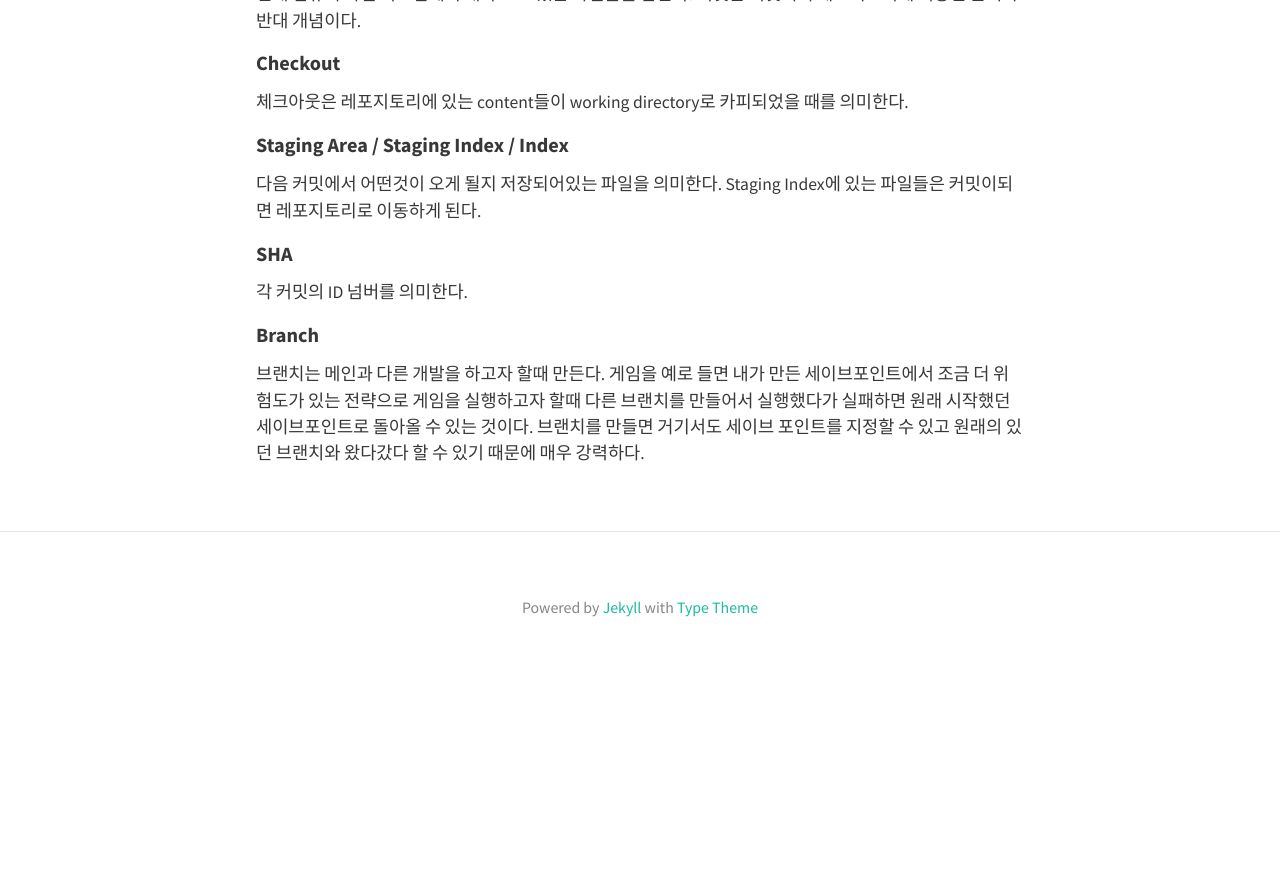
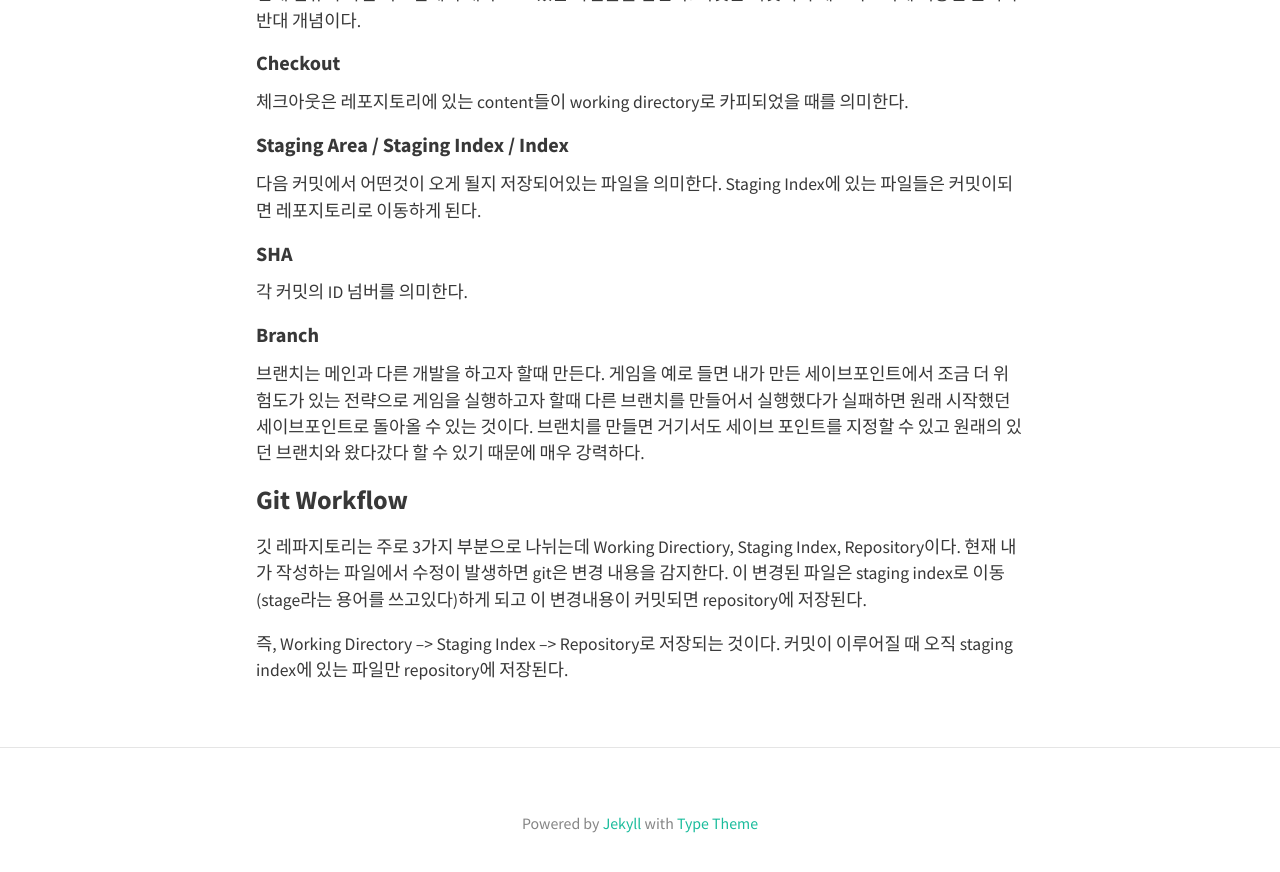
Before and after one commit to HyunlangBan/hyunlangban.github.io, a Jekyll site: the page built from _posts/2019-12-20-git-study-1.md, in a window 1280 px wide and 900 px high, scrolled down 1663 px. Shown: the top 872 px of the window. Built offline with Jekyll 4.4.1, drawn with Linux system fonts in a browser that asks for light colours; nearby versions of some CDN libraries; before the commit the page ends 2346 px from its top, so only the background shows below that.

Commit message:
Update 2019-12-20-git-study-1.md

```diff
--- a/_posts/2019-12-20-git-study-1.md
+++ b/_posts/2019-12-20-git-study-1.md
@@ -55,3 +55,12 @@ VCS(Version Control System)은 git과 같은 `version control`을 위한 툴들
 
 #### Branch
 브랜치는 메인과 다른 개발을 하고자 할때 만든다. 게임을 예로 들면 내가 만든 세이브포인트에서 조금 더 위험도가 있는 전략으로 게임을 실행하고자 할때 다른 브랜치를 만들어서 실행했다가 실패하면 원래 시작했던 세이브포인트로 돌아올 수 있는 것이다. 브랜치를 만들면 거기서도 세이브 포인트를 지정할 수 있고 원래의 있던 브랜치와 왔다갔다 할 수 있기 때문에 매우 강력하다.
+
+
+### Git Workflow
+
+깃 레파지토리는 주로 3가지 부분으로 나뉘는데 Working Directiory, Staging Index, Repository이다.
+현재 내가 작성하는 파일에서 수정이 발생하면 git은 변경 내용을 감지한다. 이 변경된 파일은 staging index로 이동(stage라는 용어를 쓰고있다)하게 되고 이 변경내용이 커밋되면 repository에 저장된다.
+
+즉, Working Directory --> Staging Index --> Repository로 저장되는 것이다.
+커밋이 이루어질 때 오직 staging index에 있는 파일만 repository에 저장된다.
```
